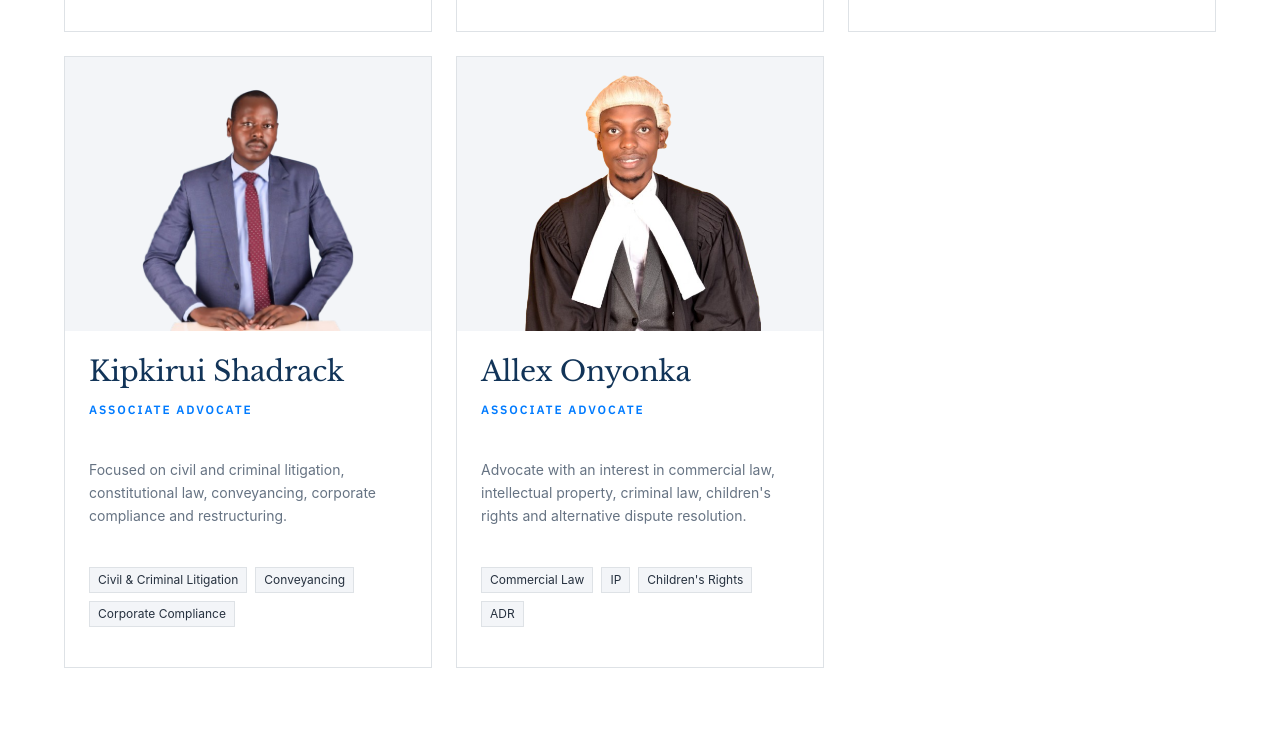
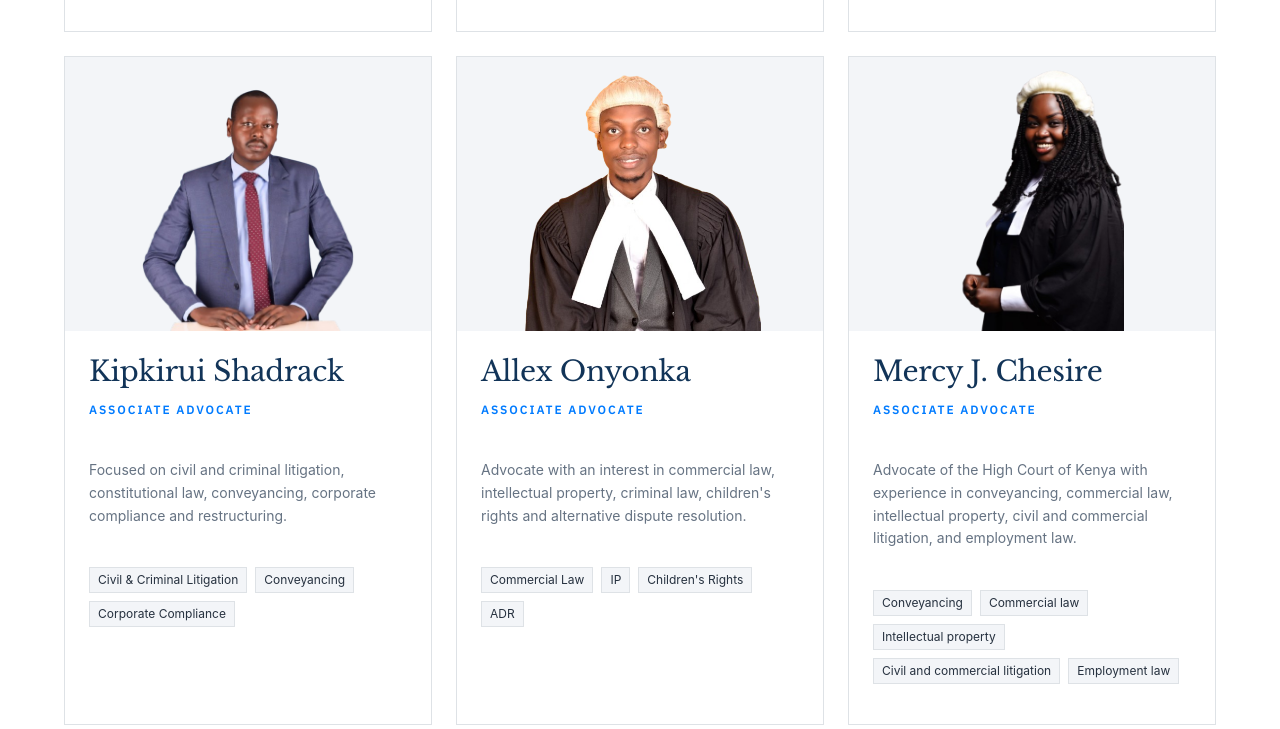
Before and after one commit to Dennismogaka76/nnm_website, a plain HTML site: page our-team.html in a window 1280 px wide. Shown: the part 1092-1821 px from the top of the page. Drawn offline with nearby package versions, Linux system fonts and the light colour scheme.

Commit message:
added mercy chesire profile

```diff
--- a/our-team.html
+++ b/our-team.html
@@ -535,6 +535,84 @@
               </ul>
             </div>
           </article>
+          <article
+            class="flex h-full flex-col border bg-card"
+            data-tsd-source="/src/components/site/Cards.tsx:27:5"
+          >
+            <div class="aspect-[4/3] bg-surface" style="overflow: hidden">
+              <img
+                src="assets/mercy_chesire.png"
+                alt="Mercy J. Chesire"
+                loading="lazy"
+                style="
+                  display: block;
+                  width: 100%;
+                  height: 100%;
+                  object-fit: contain;
+                "
+              />
+            </div>
+            <div
+              class="flex flex-1 flex-col p-6"
+              data-tsd-source="/src/components/site/Cards.tsx:31:7"
+            >
+              <h3
+                class="text-lg"
+                data-tsd-source="/src/components/site/Cards.tsx:32:9"
+              >
+                Mercy J. Chesire
+              </h3>
+              <p
+                class="eyebrow mt-1"
+                data-tsd-source="/src/components/site/Cards.tsx:33:9"
+              >
+                Associate Advocate
+              </p>
+              <p
+                class="mt-4 flex-1 text-sm leading-relaxed text-muted-foreground"
+                data-tsd-source="/src/components/site/Cards.tsx:36:13"
+              >
+                Advocate of the High Court of Kenya with experience in conveyancing, commercial law, intellectual property, civil and commercial litigation, and employment law.
+              </p>
+              <ul
+                class="mt-4 flex flex-wrap gap-2"
+                aria-label="Practice interests"
+                data-tsd-source="/src/components/site/Cards.tsx:37:13"
+              >
+                <li
+                  class="border bg-surface px-2 py-1 text-xs text-charcoal"
+                  data-tsd-source="/src/components/site/Cards.tsx:39:17"
+                >
+                  Conveyancing
+                </li>
+                <li
+                  class="border bg-surface px-2 py-1 text-xs text-charcoal"
+                  data-tsd-source="/src/components/site/Cards.tsx:39:17"
+                >
+                  Commercial law
+                </li>
+                <li
+                  class="border bg-surface px-2 py-1 text-xs text-charcoal"
+                  data-tsd-source="/src/components/site/Cards.tsx:39:17"
+                >
+                  Intellectual property
+                </li>
+                <li
+                  class="border bg-surface px-2 py-1 text-xs text-charcoal"
+                  data-tsd-source="/src/components/site/Cards.tsx:39:17"
+                >
+                  Civil and commercial litigation
+                </li>
+                <li
+                  class="border bg-surface px-2 py-1 text-xs text-charcoal"
+                  data-tsd-source="/src/components/site/Cards.tsx:39:17"
+                >
+                  Employment law
+                </li>
+              </ul>
+            </div>
+          </article>
+
         </div>
       </section>
       <section
```
Also changed, not shown: index.html (+36 -0 lines), assets/mercy_chesire.png (added).
